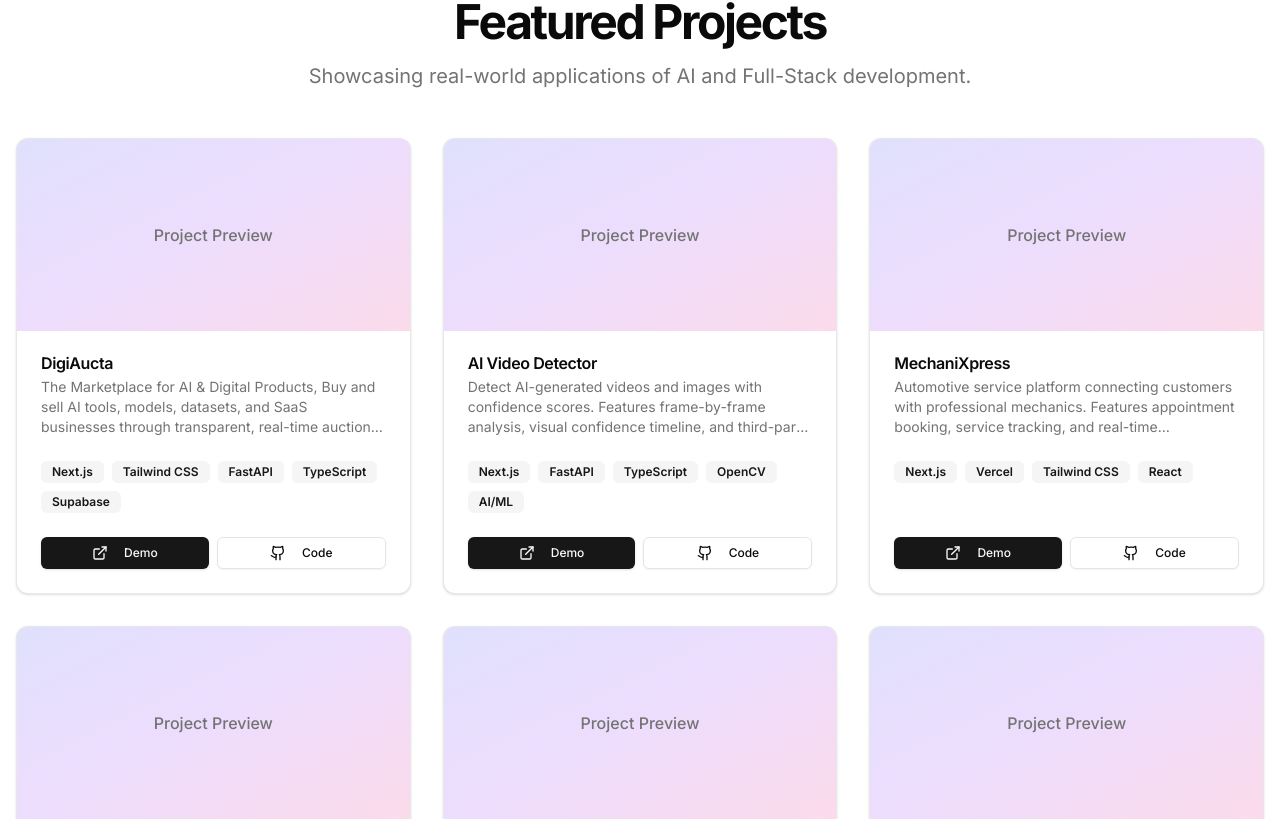
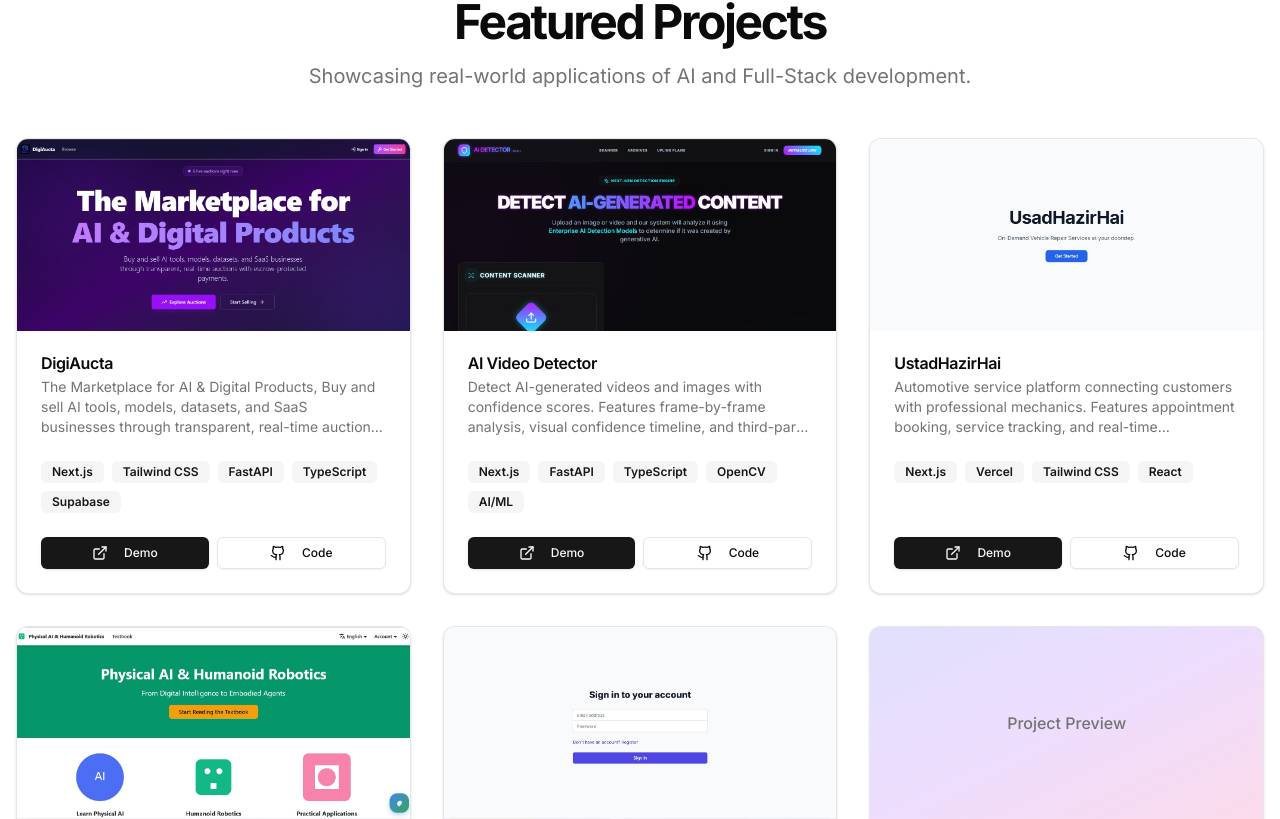
Before and after one commit to MuhammadAsgharramzan/portfolio, a Next.js app: page / in a window 1280 px wide. Shown: the part 1401-2220 px from the top of the page. Built offline with nearby package versions, Linux system fonts and the light colour scheme.

Commit message:
projects update

```diff
--- a/components/sections/projects.tsx
+++ b/components/sections/projects.tsx
@@ -6,11 +6,13 @@
 import { motion } from "framer-motion"
 import { Github, ExternalLink } from "lucide-react"
 import Link from "next/link"
+import Image from "next/image"
 
 const projects = [
     {
         title: "DigiAucta",
         description: "The Marketplace for AI & Digital Products, Buy and sell AI tools, models, datasets, and SaaS businesses through transparent, real-time auctions with escrow-protected payments.",
+        image: "/Digiauc.jpeg",
         tags: ["Next.js", "Tailwind CSS", "FastAPI", "TypeScript", "Supabase" ],
         links: {
             demo: "https://www.digiaucta.com/",
@@ -20,6 +22,7 @@
     {
         title: "AI Video Detector",
         description: "Detect AI-generated videos and images with confidence scores. Features frame-by-frame analysis, visual confidence timeline, and third-party API integrations (Hive, Sightengine). Built with FastAPI backend and Next.js 14 frontend.",
+        image: "/Aidetect.jpeg",
         tags: ["Next.js", "FastAPI", "TypeScript", "OpenCV", "AI/ML"],
         links: {
             demo: "ai-video-detector-coral.vercel.app",
@@ -27,8 +30,9 @@
         },
     },
     {
-        title: "MechaniXpress",
+        title: "UstadHazirHai",
         description: "Automotive service platform connecting customers with professional mechanics. Features appointment booking, service tracking, and real-time notifications.",
+        image: "/Ustadhazir.jpeg",
         tags: ["Next.js", "Vercel", "Tailwind CSS", "React"],
         links: {
             demo: "https://mechani-xpress-g8tu.vercel.app",
@@ -38,6 +42,7 @@
     {
         title: "Physical AI Humanoid Robotics",
         description: "Advanced humanoid robot with AI-powered movement and interaction capabilities. Integrates computer vision, motor control, and machine learning for autonomous behavior.",
+        image: "/Humanoid.jpeg",
         tags: ["AI", "Robotics", "Computer Vision", "Python"],
         links: {
             demo: "https://physical-ai-humanoid-robotics-tan.vercel.app",
@@ -47,6 +52,7 @@
     {
         title: "Hackathon II Todo App",
         description: "Full-featured task management application built during hackathon. Features real-time collaboration, priority tagging, and progress tracking with intuitive UI.",
+        image: "/Todo App.jpeg",
         tags: ["Next.js", "Vercel", "React", "Tailwind CSS"],
         links: {
             demo: "https://hackathon-ii-todo-app-d3c5.vercel.app",
@@ -102,8 +108,19 @@
                         viewport={{ once: true }}
                     >
                         <Card className="flex flex-col h-full overflow-hidden hover:shadow-lg transition-shadow border-primary/10">
-                            <div className="h-48 bg-gradient-to-br from-indigo-500/20 via-purple-500/20 to-pink-500/20 w-full flex items-center justify-center">
-                                <span className="text-muted-foreground font-medium">Project Preview</span>
+                            <div className="relative h-48 w-full overflow-hidden">
+                                {project.image ? (
+                                    <Image
+                                        src={project.image}
+                                        alt={`${project.title} preview`}
+                                        fill
+                                        className="object-cover transition-transform duration-300 hover:scale-105"
+                                    />
+                                ) : (
+                                    <div className="h-full w-full bg-gradient-to-br from-indigo-500/20 via-purple-500/20 to-pink-500/20 flex items-center justify-center">
+                                        <span className="text-muted-foreground font-medium">Project Preview</span>
+                                    </div>
+                                )}
                             </div>
                             <CardHeader>
                                 <CardTitle>{project.title}</CardTitle>
```
